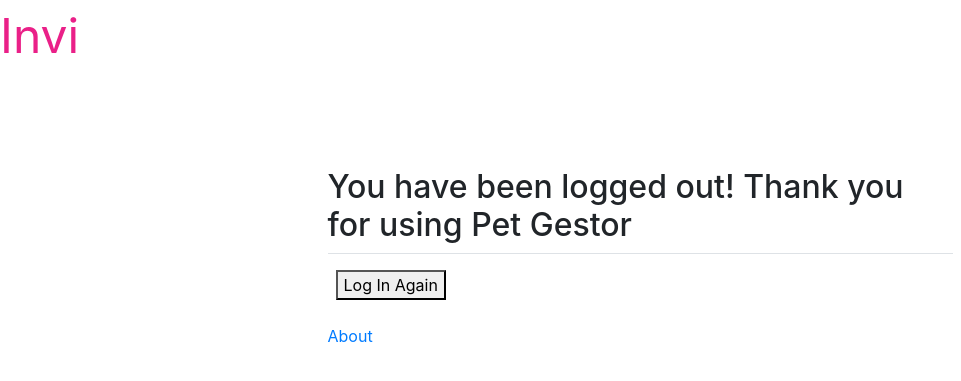
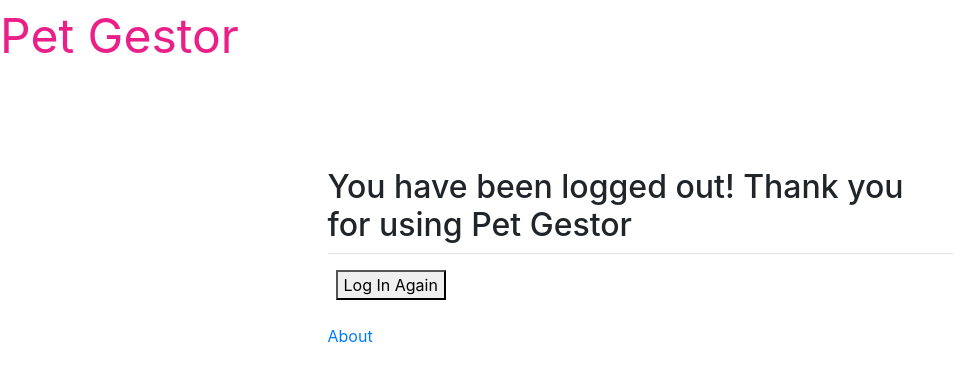
Before and after one commit to ludmatos/Projeto_1, a Django app: page /logout/ in a window 1280 px wide. Shown: the top 381 px of the page, without its empty margins (0-961 px from the left). Run offline with Django 3.2, Linux system fonts and the light colour scheme; some libraries are stand-ins or nearby versions.

Commit message:
logout name modified

```diff
--- a/homepage/templates/logout.html
+++ b/homepage/templates/logout.html
@@ -24,7 +24,7 @@
 
 <body>
 
-    <div class="align-middle" style="color: #ea2088; font-style: bold; font-size: 3rem;">Invi</div>
+    <div class="align-middle" style="color: #ea2088; font-style: bold; font-size: 3rem;">Pet Gestor</div>
     <div class="align-middle" style="color: #fff">Sistema Pet Gestor</div>
     <br><br><br>
 
```
